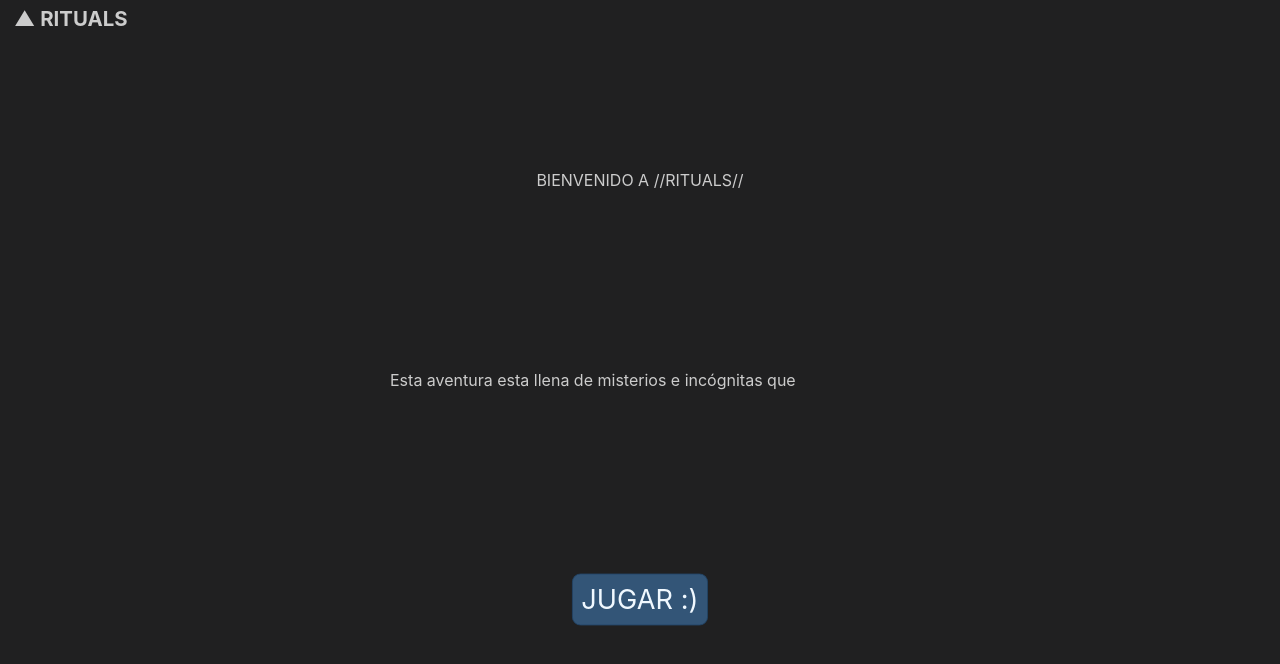
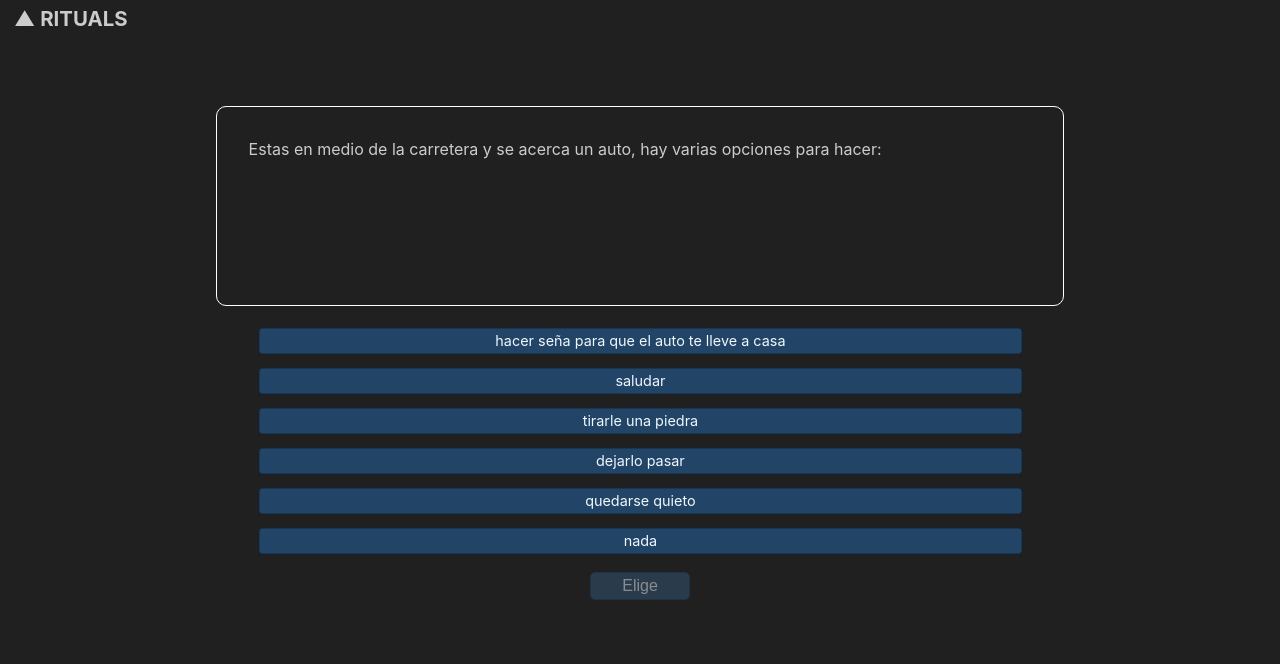
Before and after one commit to juanPedroGalarza/rituals, a React (Create React App) app: page /jugar in a window 1280 px wide. Shown: the top 664 px of the page. Built offline with nearby package versions, Linux system fonts and the light colour scheme.

Commit message:
fix language game

```diff
--- a/src/App.jsx
+++ b/src/App.jsx
@@ -11,8 +11,8 @@ function App() {
       <MainLayout>
         <Routes>
           <Route path='/' element={<Home/>} />
-          <Route path='/play' element={<Play/>} />
-          <Route path='/help' element={<Help/>} />
+          <Route path='/jugar' element={<Play/>} />
+          <Route path='/ayuda' element={<Help/>} />
           <Route path='/*' element={<Home/>} />
         </Routes>
       </MainLayout>
--- a/src/components/PanelText.jsx
+++ b/src/components/PanelGame.jsx
@@ -6,7 +6,7 @@ import { nextCap, emptyText, setFinal, reset, setMuted, setSmily } from "../feat
 import { useNavigate } from "react-router-dom"
 import { useState, useEffect } from "react"
 
-export default function PanelText() {
+export default function PanelGame() {
     const { selected, isWrited, optSelected, isFinal, feeling } = useSelector(state => state.game)
     const dispatch = useDispatch()
     const finalText = "¿Quieres volver a jugar?"
--- a/src/layouts/MainLayout.jsx
+++ b/src/layouts/MainLayout.jsx
@@ -2,9 +2,9 @@
 import Nav from "../components/Nav"
 export default function MainLayout(props) {
     const list = [
-        {to:"/",title:"Home"},
-        {to:"/play",title:"Play"},
-        {to:"/help",title:"Help"},
+        {to:"/",title:"Inicio"},
+        {to:"/jugar",title:"Jugar"},
+        {to:"/ayuda",title:"Ayuda"},
     ]
     return (
         <>
--- a/src/pages/Home.jsx
+++ b/src/pages/Home.jsx
@@ -9,7 +9,7 @@ export default function Home() {
             <div className="home-description">
                 <WriteText interval={100}>{text.description}</WriteText>
             </div>
-            <Link to="/play">{"JUGAR :)"}</Link>
+            <Link to="/jugar">{"JUGAR :)"}</Link>
         </main>
     )
 }
--- a/src/pages/Play.jsx
+++ b/src/pages/Play.jsx
@@ -1,9 +1,9 @@
-import PanelText from "../components/PanelText"
+import PanelGame from "../components/PanelGame"
 export default function Play() {
 
     return (
         <main className="main">
-            <PanelText />
+            <PanelGame />
         </main>
     )
 }
```
